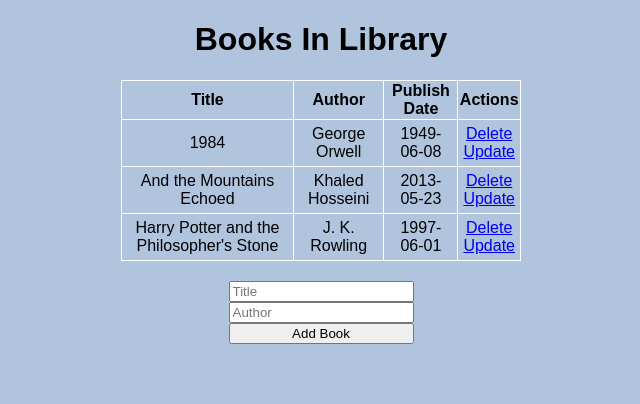
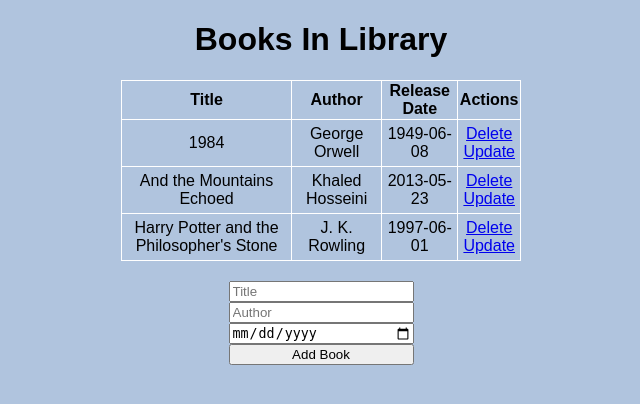
Before and after one commit to AnaVucic/Flask-Application, a Flask app: page / in a window 1280 px wide. Shown: the top 404 px of the page, without its empty margins (319-959 px from the left). Run offline with Flask 3, Linux system fonts and the light colour scheme; data comes from the database, SQL or seed files in the repository; both versions use the stored data as it was after the commit.

Commit message:
Added calendar for setting and updating the date

```diff
--- a/app.py
+++ b/app.py
@@ -3,8 +3,10 @@ from flask_sqlalchemy import SQLAlchemy
 from datetime import datetime
 
 app = Flask(__name__)
-app.config['SQLALCHEMY_DATABASE_URI'] = 'sqlite:///test.db'
-db = SQLAlchemy(app)
+app.config['SQLALCHEMY_DATABASE_URI'] = 'sqlite:///test.db' #postavljanje baze
+db = SQLAlchemy(app) #inicijalizacija baze
+
+#kreiranje tabele u bazi
 
 class Book(db.Model):
     id = db.Column(db.Integer, primary_key=True)
@@ -15,15 +17,16 @@ class Book(db.Model):
     def __repr__(self):
         return '<Book %r>' % self.id
 
-with app.app_context():
-    db.create_all()
+#with app.app_context():
+ #   db.create_all()
 
 @app.route('/', methods=['POST', 'GET'])
 def index():
     if request.method == 'POST':
         book_title = request.form['title']
         book_author = request.form['author']
-        new_book = Book(title=book_title, author=book_author)
+        book_published = datetime. strptime(request.form['published'], '%Y-%m-%d')
+        new_book = Book(title=book_title, author=book_author, published=book_published)
         try:
             db.session.add(new_book)
             db.session.commit()
@@ -51,6 +54,7 @@ def update(id):
     if request.method == 'POST':
         book_to_update.title = request.form['title']
         book_to_update.author = request.form['author']
+        book_to_update.published = datetime. strptime(request.form['published'], '%Y-%m-%d')
         try:
             db.session.commit()
             return redirect('/')
--- a/templates/index.html
+++ b/templates/index.html
@@ -20,7 +20,7 @@
         <tr>
             <th>Title</th>
             <th>Author</th>
-            <th>Publish Date</th>
+            <th>Release Date</th>
             <th>Actions</th>
         </tr>
         {% for book in books %}
@@ -40,6 +40,7 @@
     <form action="/" method="POST">
         <input type="text" name="title" id="title" placeholder="Title">
         <input type="text" name="author" id="author" placeholder="Author">
+        <input type="date" name="published" id="published" placeholder="Published">
         <input type="submit" value="Add Book">
     </form>
 </div>
--- a/templates/update.html
+++ b/templates/update.html
@@ -12,6 +12,7 @@
     <form action="/update/{{book.id}}" method="POST">
         <input type="text" name="title" id="title" value="{{book.title}}">
         <input type="text" name="author" id="author" value="{{book.author}}">
+        <input type="date" name="published" id="published" value="{{book.published}}">
         <input type="submit" value="Update book">
     </form>
 </div>
```
Also changed, not shown: instance/test.db.
